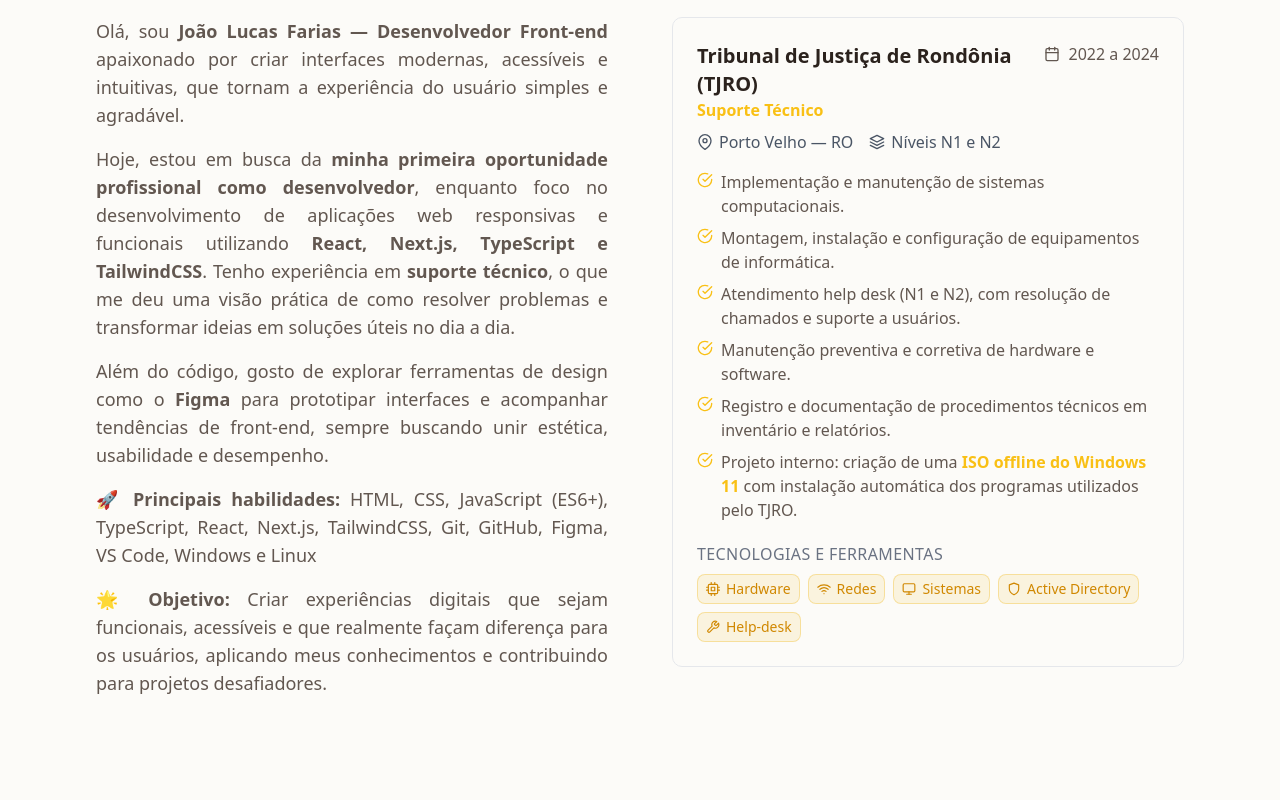
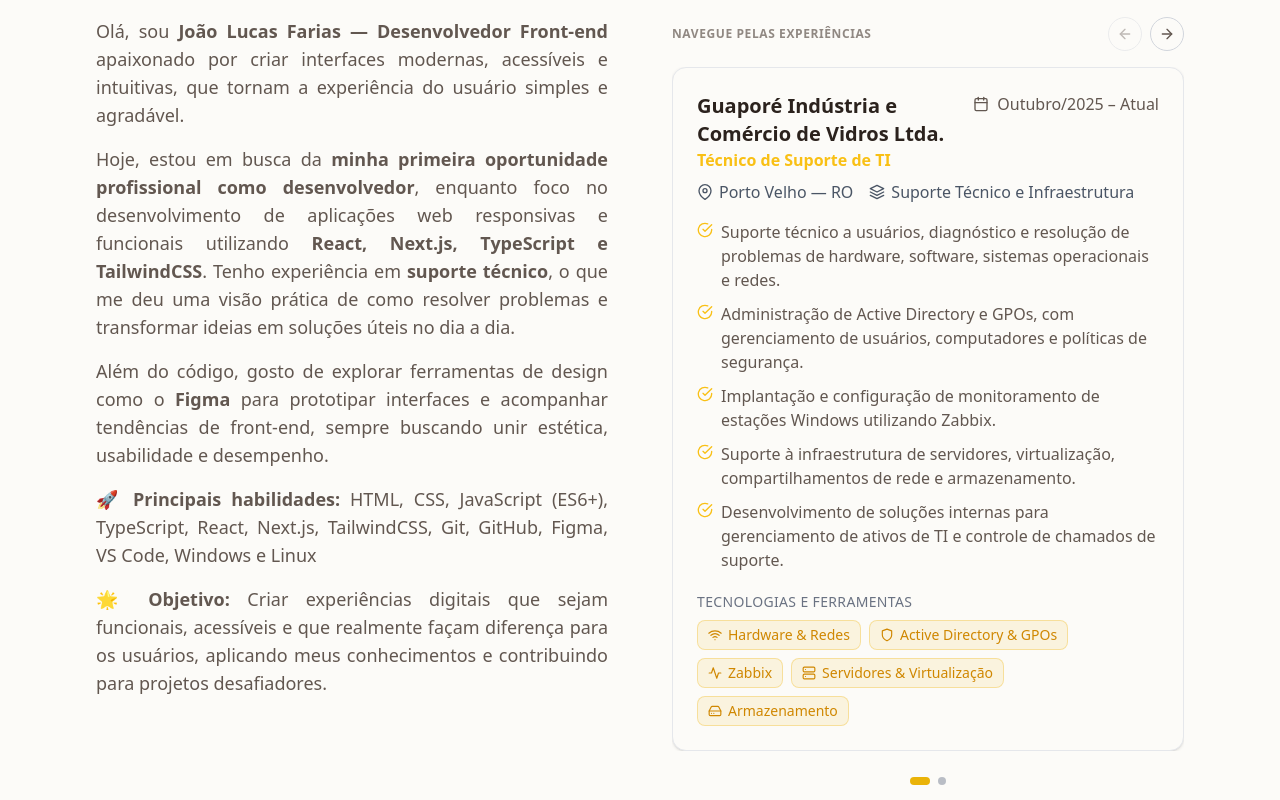
Before and after one commit to jotalucasfarias/meu-portfolio, a React (Vite) app: page / in a window 1280 px wide. Shown: the part 980-1780 px from the top of the page. Built offline with nearby package versions, Linux system fonts and the light colour scheme.

Commit message:
Atualiza projeto

```diff
--- a/src/components/Experiences/Experiences.tsx
+++ b/src/components/Experiences/Experiences.tsx
@@ -1,130 +1,182 @@
 import {
+  FiActivity,
+  FiArrowLeft,
+  FiArrowRight,
   FiCalendar,
   FiCheckCircle,
   FiCpu,
+  FiHardDrive,
   FiLayers,
   FiMapPin,
   FiMonitor,
+  FiServer,
   FiShield,
   FiTool,
   FiWifi,
 } from 'react-icons/fi';
 
+// Import do Swiper
+import 'swiper/css';
+import 'swiper/css/effect-fade';
+import 'swiper/css/navigation';
+import 'swiper/css/pagination';
+import { A11y, EffectFade, Navigation, Pagination } from 'swiper/modules';
+import { Swiper, SwiperSlide } from 'swiper/react';
+
+const experiencesData = [
+  {
+    company: 'Guaporé Indústria e Comércio de Vidros Ltda.',
+    role: 'Técnico de Suporte de TI',
+    period: 'Outubro/2025 – Atual',
+    location: 'Porto Velho — RO',
+    details: 'Suporte Técnico e Infraestrutura',
+    responsibilities: [
+      'Suporte técnico a usuários, diagnóstico e resolução de problemas de hardware, software, sistemas operacionais e redes.',
+      'Administração de Active Directory e GPOs, com gerenciamento de usuários, computadores e políticas de segurança.',
+      'Implantação e configuração de monitoramento de estações Windows utilizando Zabbix.',
+      'Suporte à infraestrutura de servidores, virtualização, compartilhamentos de rede e armazenamento.',
+      'Desenvolvimento de soluções internas para gerenciamento de ativos de TI e controle de chamados de suporte.',
+    ],
+    technologies: [
+      { name: 'Hardware & Redes', icon: <FiWifi aria-hidden /> },
+      { name: 'Active Directory & GPOs', icon: <FiShield aria-hidden /> },
+      { name: 'Zabbix', icon: <FiActivity aria-hidden /> },
+      { name: 'Servidores & Virtualização', icon: <FiServer aria-hidden /> },
+      { name: 'Armazenamento', icon: <FiHardDrive aria-hidden /> },
+    ],
+  },
+  {
+    company: 'Tribunal de Justiça de Rondônia (TJRO)',
+    role: 'Suporte Técnico',
+    period: '2022 a 2024',
+    location: 'Porto Velho — RO',
+    details: 'Níveis N1 e N2',
+    responsibilities: [
+      'Implementação e manutenção de sistemas computacionais.',
+      'Montagem, instalação e configuração de equipamentos de informática.',
+      'Atendimento help desk (N1 e N2), com resolução de chamados e suporte a usuários.',
+      'Manutenção preventiva e corretiva de hardware e software.',
+      'Registro e documentação de procedimentos técnicos em inventário e relatórios.',
+      'Projeto interno: criação de uma ISO offline do Windows 11 com instalação automática dos programas utilizados pelo TJRO.',
+    ],
+    technologies: [
+      { name: 'Hardware', icon: <FiCpu aria-hidden /> },
+      { name: 'Redes', icon: <FiWifi aria-hidden /> },
+      { name: 'Sistemas', icon: <FiMonitor aria-hidden /> },
+      { name: 'Active Directory', icon: <FiShield aria-hidden /> },
+      { name: 'Help‑desk', icon: <FiTool aria-hidden /> },
+    ],
+  },
+];
+
 export default function Experiences() {
   return (
-    <div className="">
-      <div className="border border-gray-200 dark:border-white/20 rounded-lg p-6 h-full transition-colors duration-700">
-        <div className="flex items-start justify-between gap-4 mb-2 ">
+    <div className="relative">
+      {/* Controles de Navegação Customizados */}
+      <div className="flex items-center justify-between mb-4">
+        <span className="text-xs uppercase tracking-wider font-semibold text-[#625750]/70 dark:text-[#C6C3B9]/70">
+          Navegue pelas experiências
+        </span>
+        <div className="flex items-center gap-2">
+          <button
+            type="button"
+            aria-label="Experiência anterior"
+            className="swiper-exp-prev p-2 rounded-full border border-gray-300 dark:border-white/20 text-[#625750] dark:text-[#C6C3B9] hover:bg-[#F9C015]/15 hover:border-[#F9C015] hover:text-[#F9C015] transition-all duration-300 cursor-pointer disabled:opacity-40 disabled:cursor-not-allowed"
+          >
+            <FiArrowLeft size={16} />
+          </button>
+          <button
+            type="button"
+            aria-label="Próxima experiência"
+            className="swiper-exp-next p-2 rounded-full border border-gray-300 dark:border-white/20 text-[#625750] dark:text-[#C6C3B9] hover:bg-[#F9C015]/15 hover:border-[#F9C015] hover:text-[#F9C015] transition-all duration-300 cursor-pointer disabled:opacity-40 disabled:cursor-not-allowed"
+          >
+            <FiArrowRight size={16} />
+          </button>
+        </div>
+      </div>
+
+      {/* Carrossel com animação fluida de Fade */}
+      <Swiper
+        modules={[Navigation, Pagination, EffectFade, A11y]}
+        effect="fade"
+        fadeEffect={{ crossFade: true }}
+        autoHeight={true}
+        speed={450}
+        navigation={{
+          nextEl: '.swiper-exp-next',
+          prevEl: '.swiper-exp-prev',
+        }}
+        pagination={{
+          clickable: true,
+          el: '.swiper-pagination-exp',
+        }}
+        className="w-full"
+      >
+        {experiencesData.map((exp, index) => (
+          <SwiperSlide key={index}>
+            <div className="border border-gray-200 dark:border-white/20 rounded-xl p-6 bg-[#FCFBF8] dark:bg-[#0a0a0a] transition-all duration-500 shadow-sm hover:shadow-[0_0_20px_5px_rgba(249,192,21,0.15)] dark:hover:border-[#F9C015]/40">
+              <div className="flex flex-col sm:flex-row sm:items-start justify-between gap-2 sm:gap-4 mb-2">
                 <div>
                   <h4 className="text-lg xl:text-xl font-bold text-[#2B221D] dark:text-[#F6F5EE]">
-              Tribunal de Justiça de Rondônia (TJRO)
+                    {exp.company}
                   </h4>
                   <p className="text-[#F9C015] font-semibold text-sm xl:text-base">
-              Suporte Técnico
+                    {exp.role}
                   </p>
                 </div>
                 <span className="flex items-center gap-2 text-sm xl:text-base text-[#625750] dark:text-[#C6C3B9] whitespace-nowrap">
                   <FiCalendar aria-hidden />
-            2022 a 2024
+                  {exp.period}
                 </span>
               </div>
 
               <div className="flex flex-wrap gap-x-4 gap-y-2 text-sm xl:text-base text-gray-600 dark:text-gray-400 mb-4">
                 <span className="inline-flex items-center gap-1.5">
-            <FiMapPin aria-hidden /> Porto Velho — RO
+                  <FiMapPin aria-hidden /> {exp.location}
                 </span>
+                {exp.details && (
                   <span className="inline-flex items-center gap-1.5">
-            <FiLayers aria-hidden /> Níveis N1 e N2
+                    <FiLayers aria-hidden /> {exp.details}
                   </span>
+                )}
               </div>
 
               {/* Atribuições */}
-        <ul className="space-y-2 text-sm xl:text-base text-[#625750] dark:text-[#C6C3B9] mb-5">
-          <li className="flex items-start gap-2">
+              <ul className="space-y-2.5 text-sm xl:text-base text-[#625750] dark:text-[#C6C3B9] mb-5">
+                {exp.responsibilities.map((item, idx) => (
+                  <li key={idx} className="flex items-start gap-2">
                     <FiCheckCircle
                       className="mt-0.5 text-[#F9C015] shrink-0"
                       aria-hidden
                     />
-            <span>Implementação e manutenção de sistemas computacionais.</span>
+                    <span>{item}</span>
                   </li>
-          <li className="flex items-start gap-2">
-            <FiCheckCircle
-              className="mt-0.5 text-[#F9C015] shrink-0"
-              aria-hidden
-            />
-            <span>
-              Montagem, instalação e configuração de equipamentos de
-              informática.
-            </span>
-          </li>
-          <li className="flex items-start gap-2">
-            <FiCheckCircle
-              className="mt-0.5 text-[#F9C015] shrink-0"
-              aria-hidden
-            />
-            <span>
-              Atendimento help desk (N1 e N2), com resolução de chamados e
-              suporte a usuários.
-            </span>
-          </li>
-          <li className="flex items-start gap-2">
-            <FiCheckCircle
-              className="mt-0.5 text-[#F9C015] shrink-0"
-              aria-hidden
-            />
-            <span>
-              Manutenção preventiva e corretiva de hardware e software.
-            </span>
-          </li>
-          <li className="flex items-start gap-2">
-            <FiCheckCircle
-              className="mt-0.5 text-[#F9C015] shrink-0"
-              aria-hidden
-            />
-            <span>
-              Registro e documentação de procedimentos técnicos em inventário e
-              relatórios.
-            </span>
-          </li>
-          <li className="flex items-start gap-2">
-            <FiCheckCircle
-              className="mt-0.5 text-[#F9C015] shrink-0"
-              aria-hidden
-            />
-            <span>
-              Projeto interno: criação de uma{' '}
-              <strong className="text-[#F9C015] dark:text-[#F9C015]">
-                ISO offline do Windows 11
-              </strong>{' '}
-              com instalação automática dos programas utilizados pelo TJRO.
-            </span>
-          </li>
+                ))}
               </ul>
 
               {/* Tecnologias e ferramentas (badges com ícones) */}
               <div>
-          <p className="text-sm xl:text-base uppercase tracking-wide text-gray-500 dark:text-gray-400 mb-2">
+                <p className="text-sm uppercase tracking-wide text-gray-500 dark:text-gray-400 mb-2 font-medium">
                   Tecnologias e ferramentas
                 </p>
                 <div className="flex flex-wrap items-center gap-2">
-            <span className="inline-flex items-center gap-1.5 rounded-md border border-yellow-500/30 bg-yellow-500/10 px-2 py-1 text-xs xl:text-sm text-yellow-600 dark:text-yellow-400">
-              <FiCpu aria-hidden /> Hardware
+                  {exp.technologies.map((tech, idx) => (
+                    <span
+                      key={idx}
+                      className="inline-flex items-center gap-1.5 rounded-md border border-yellow-500/30 bg-yellow-500/10 px-2.5 py-1 text-xs xl:text-sm text-yellow-600 dark:text-yellow-400 transition-colors"
+                    >
+                      {tech.icon} {tech.name}
                     </span>
-            <span className="inline-flex items-center gap-1.5 rounded-md border border-yellow-500/30 bg-yellow-500/10 px-2 py-1 text-xs xl:text-sm text-yellow-600 dark:text-yellow-400">
-              <FiWifi aria-hidden /> Redes
-            </span>
-            <span className="inline-flex items-center gap-1.5 rounded-md border border-yellow-500/30 bg-yellow-500/10 px-2 py-1 text-xs xl:text-sm text-yellow-600 dark:text-yellow-400">
-              <FiMonitor aria-hidden /> Sistemas
-            </span>
-            <span className="inline-flex items-center gap-1.5 rounded-md border border-yellow-500/30 bg-yellow-500/10 px-2 py-1 text-xs xl:text-sm text-yellow-600 dark:text-yellow-400">
-              <FiShield aria-hidden /> Active Directory
-            </span>
-            <span className="inline-flex items-center gap-1.5 rounded-md border border-yellow-500/30 bg-yellow-500/10 px-2 py-1 text-xs xl:text-sm text-yellow-600 dark:text-yellow-400">
-              <FiTool aria-hidden /> Help‑desk
-            </span>
+                  ))}
                 </div>
               </div>
             </div>
+          </SwiperSlide>
+        ))}
+      </Swiper>
+
+      {/* Paginação em bullets logo abaixo do carrossel */}
+      <div className="swiper-pagination-custom swiper-pagination-exp text-center mt-4"></div>
     </div>
   );
 }
--- a/src/declarations.d.ts
+++ b/src/declarations.d.ts
@@ -1,4 +1,5 @@
 declare module '*.css';
 declare module 'swiper/css';
-declare module 'swiper/css/navigation'
+declare module 'swiper/css/*';
+declare module 'swiper/css/navigation';
 declare module 'swiper/css/pagination';
```
Also changed, not shown: 1 other file (tests, documents, lock files or other folders). Lines whose indentation alone changed are shown as unchanged.
